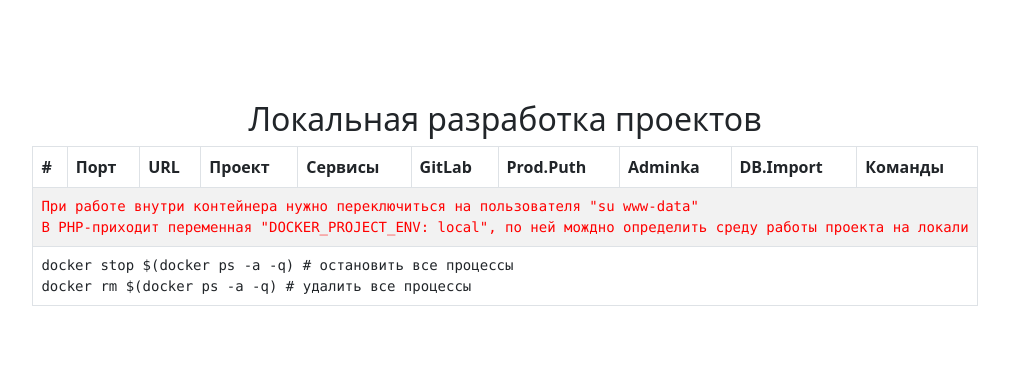
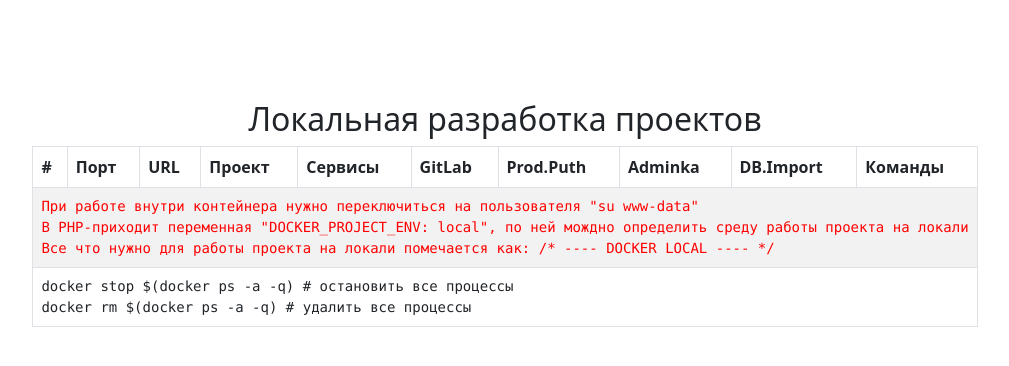
Before and after one commit to iv-litovchenko/Docker, a PHP site: page / in a window 1280 px wide. Shown: the top 366 px of the page, without its empty margins (135-1144 px from the left). Run offline with PHP 8.4, Linux system fonts and the light colour scheme; data that the repository does not hold is empty.

Commit message:
Update index.php

```diff
--- a/projects/index.php
+++ b/projects/index.php
@@ -50,7 +50,8 @@ $list = json_decode($list, true);
     <tr>
         <td colspan="12">
             <pre style="margin: 0; color: red;">При работе внутри контейнера нужно переключиться на пользователя "su www-data"
-В PHP-приходит переменная "DOCKER_PROJECT_ENV: local", по ней мождно определить среду работы проекта на локали</pre>
+В PHP-приходит переменная "DOCKER_PROJECT_ENV: local", по ней мождно определить среду работы проекта на локали
+Все что нужно для работы проекта на локали помечается как: /* ---- DOCKER LOCAL ---- */</pre>
         </td>
     </tr>
     <?php
```
